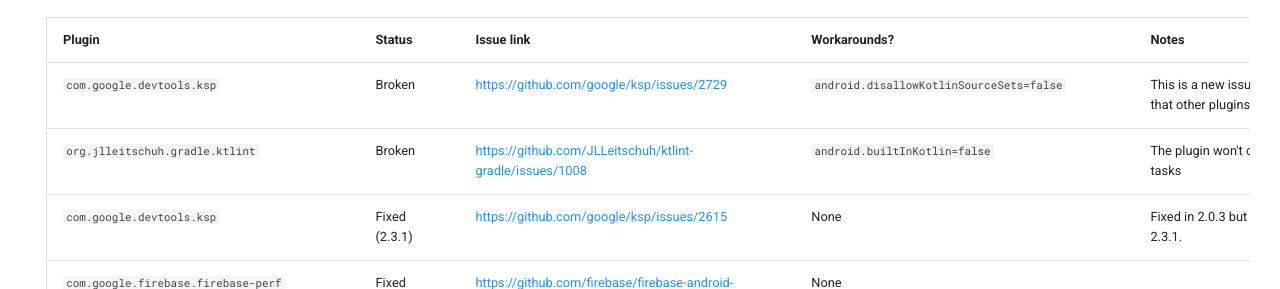
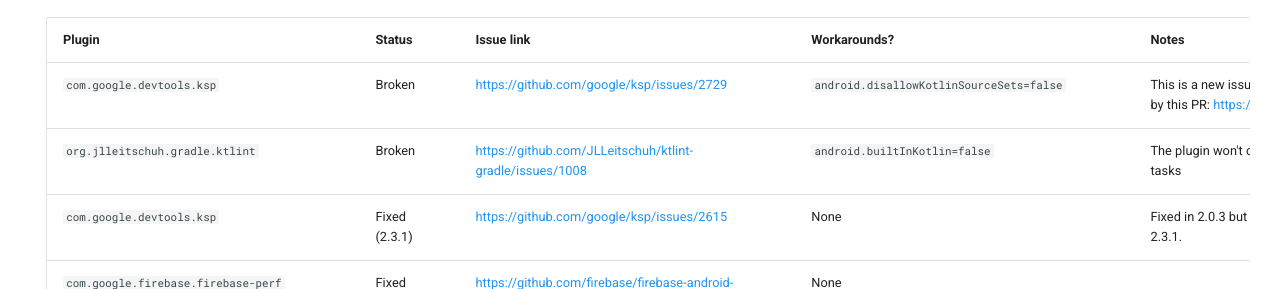
Before and after one commit to pablobaxter/AGP-Plugins-Status, an MkDocs documentation site: the page built from docs/agp-9.0.0.md, in a window 1280 px wide and 900 px high, scrolled down 656 px. Shown: the part 183-472 px from the top of the window. Built offline with MkDocs 1.6.1 and Material for MkDocs 9.7.7, drawn with Linux system fonts in a browser that asks for light colours; comment, search, counter and statistics services are not loaded.

Commit message:
Update with KSP fix

```diff
--- a/docs/agp-9.0.0.md
+++ b/docs/agp-9.0.0.md
@@ -28,7 +28,7 @@
 
 | Plugin | Status | Issue link | Workarounds? | Notes |
 |:---|:---|:---|:---|:---|
-| `com.google.devtools.ksp` | Broken | https://github.com/google/ksp/issues/2729 | `android.disallowKotlinSourceSets=false` | This is a new issue as of AGP 9.0.0-beta05. Possible that other plugins may be affected |
+| `com.google.devtools.ksp` | Broken | https://github.com/google/ksp/issues/2729 | `android.disallowKotlinSourceSets=false` | This is a new issue as of AGP 9.0.0-beta05. Handled by this PR: https://github.com/google/ksp/pull/2725 |
 | `org.jlleitschuh.gradle.ktlint` | Broken | https://github.com/JLLeitschuh/ktlint-gradle/issues/1008 | `android.builtInKotlin=false` | The plugin won't create the "ktlintXXXSourceSet" tasks |
 | `com.google.devtools.ksp` | Fixed (2.3.1) | https://github.com/google/ksp/issues/2615 | None | Fixed in 2.0.3 but reverted in 2.0.4, fixed again in 2.3.1. |
 | `com.google.firebase.firebase-perf` | Fixed (2.0.2) | https://github.com/firebase/firebase-android-sdk/issues/7293 | None | |
```
